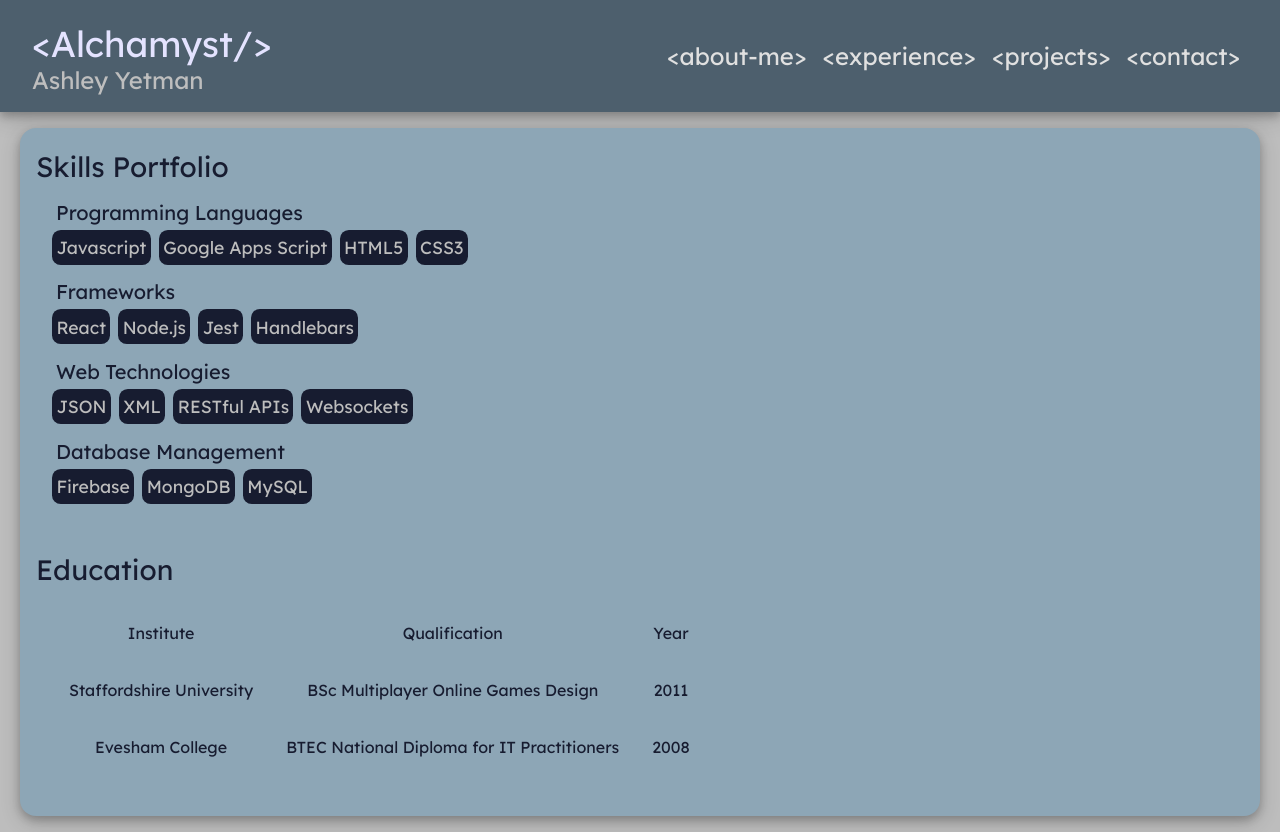
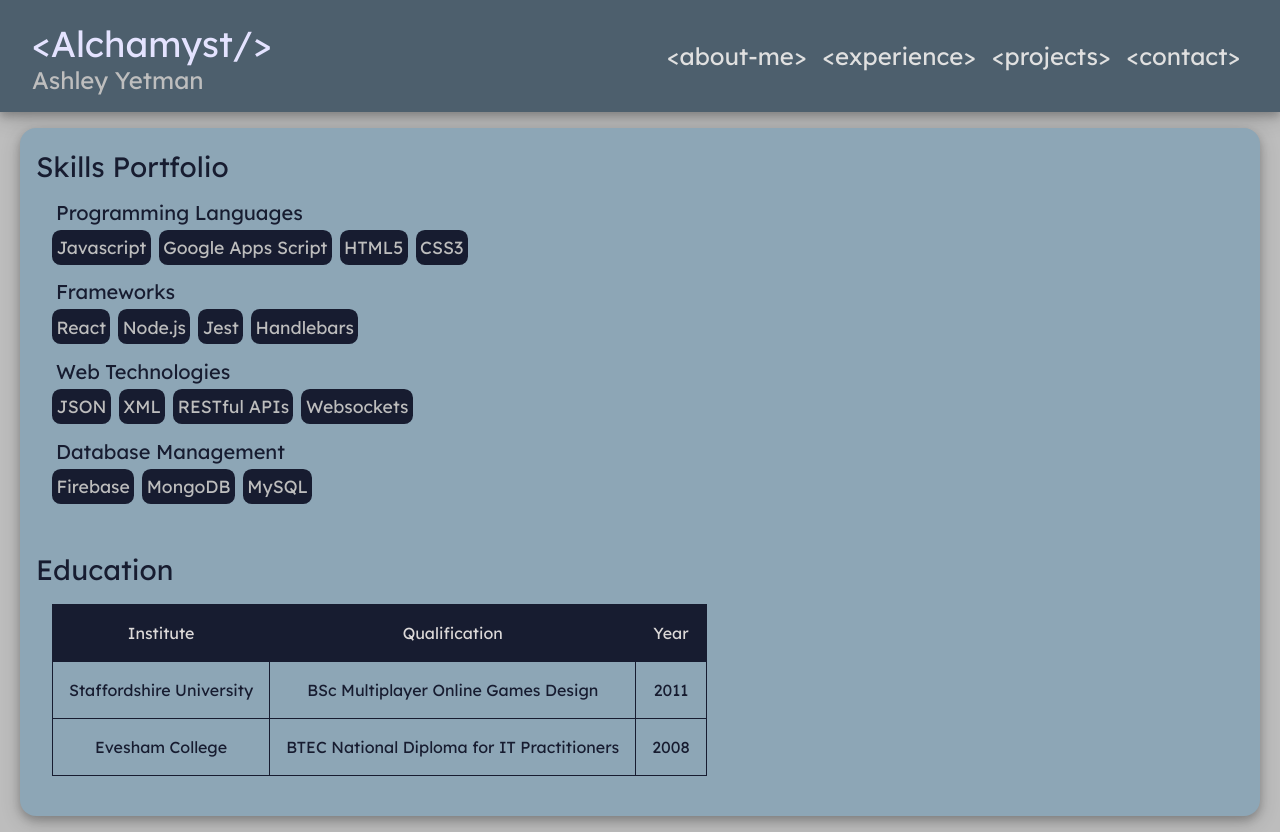
Before and after one commit to Alchamyst/ayetman-web, a React (Vite) app: page /experience in a window 1280 px wide. Built offline with nearby package versions, Linux system fonts and the light colour scheme.

Commit message:
update table styling on ExperiencePage.

```diff
--- a/src/styles/experiencePage.css
+++ b/src/styles/experiencePage.css
@@ -6,15 +6,16 @@
 
 .exp table, th, td {
     border: 1px solid;
-    border-color: #8da6b6;
+    border-color: #171C30;
     padding: 1em;
 }
 
 .exp thead {
-    background-color: #8da6b6;
+    background-color: #171C30;
 }
 
 .exp thead th {
+    color: #dcd9d8;
     font-weight: bold;
 }
 
```
